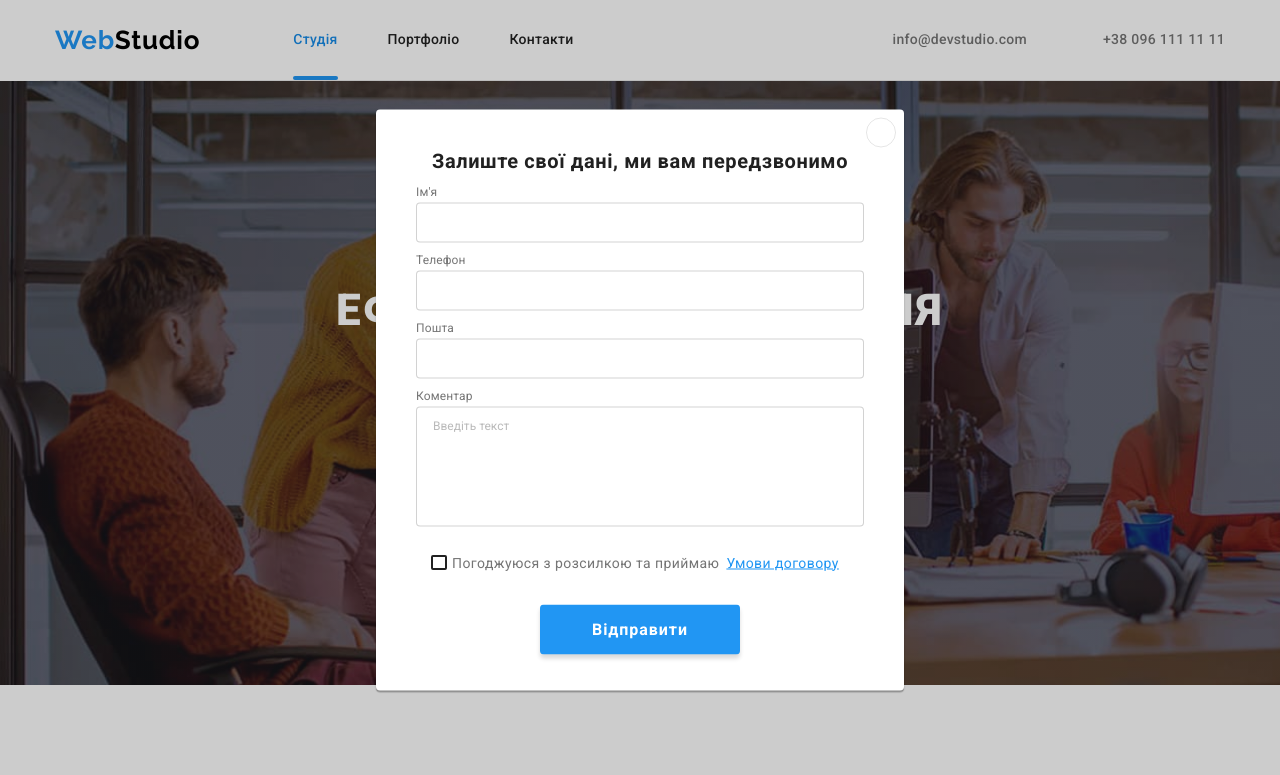
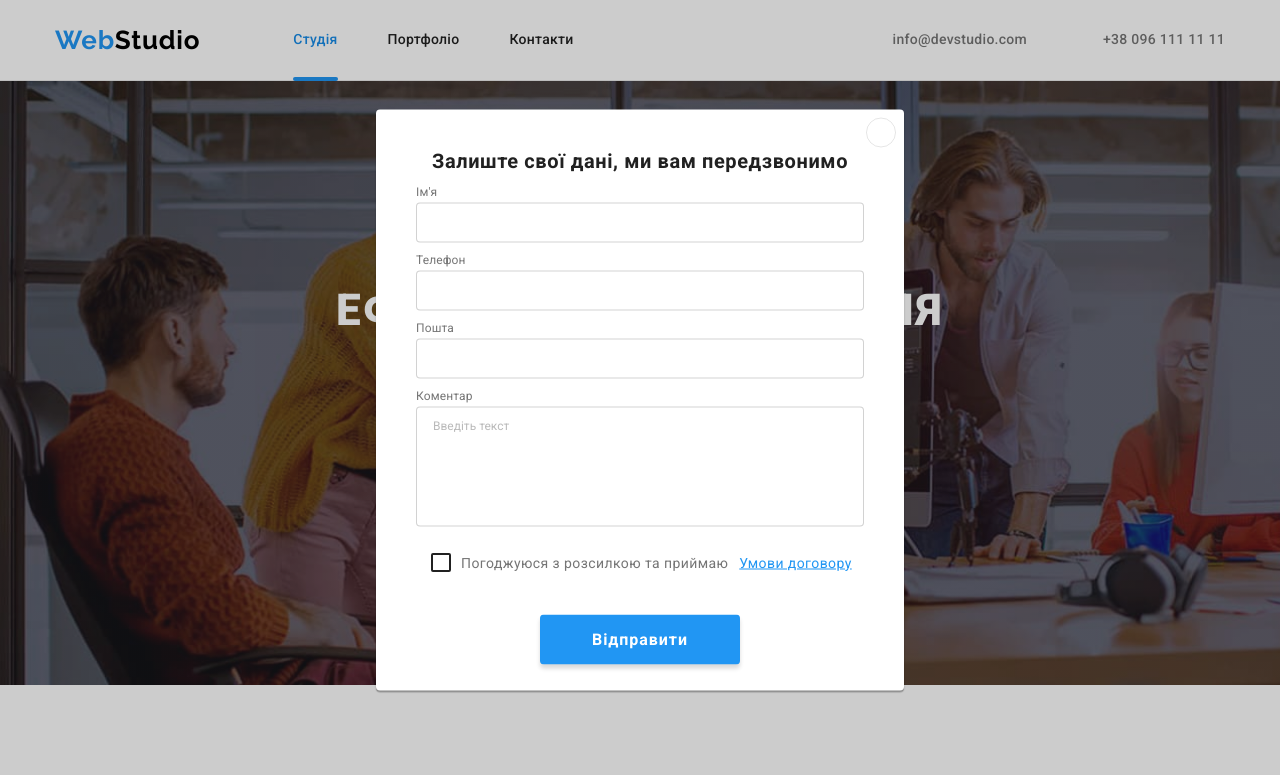
Before and after one commit to OksanaDrobakha/goit-markup-hw-06, a plain HTML site: page index.html in a window 1280 px wide. Both pictures are taken after a click on the button "Замовити послугу". Shown: the top 775 px of the page. Drawn offline with nearby package versions, Linux system fonts and the light colour scheme.

Commit message:
fix modal

```diff
--- a/css/styles.css
+++ b/css/styles.css
@@ -142,7 +142,7 @@ body {
 .current::after {
   position: absolute;
   display: block;
-  bottom: 0;
+  bottom: -1px;
   content: " ";
   width: 100%;
   height: 4px;
@@ -191,6 +191,9 @@ body {
 .header-container {
   display: flex;
   align-items: center;
+}
+
+.header {
   border-bottom: 1px solid #ececec;
 }
 
@@ -927,9 +930,6 @@ body {
   display: flex;
   position: relative;
   margin-bottom: 10px;
-  transition-property: fill;
-  transition-duration: 250ms;
-  transition-timing-function: cubic-bezier(0.4, 0, 0.2, 1);
 }
 
 .form-item:hover,
@@ -965,12 +965,21 @@ body {
   border-color: var(--accent-color);
 }
 
+.modal-input:hover + .modal-form-icon,
+.modal-input:focus + .modal-form-icon {
+  fill: var(--accent-color);
+}
+
 .modal-form-icon {
   position: absolute;
   left: 15px;
   top: 50%;
   margin: 0;
+  padding: auto;
   transform: translateY(-50%);
+  transition-property: fill;
+  transition-duration: 250ms;
+  transition-timing-function: cubic-bezier(0.4, 0, 0.2, 1);
 }
 
 .modal-form-check {
@@ -1005,23 +1014,25 @@ body {
   color: rgba(117, 117, 117, 0.5);
 }
 
-.form-checkbox {
-  visibility: hidden;
-}
-
 .modal-form-check {
+  display: flex;
+  align-content: center;
+  justify-content: center;
   border: 2px solid var(--title-color);
   border-radius: 2px;
   fill: var(--white-color);
-  transition-property: background-color;
+  transition-property: background-color border-color;
   transition-duration: 250ms;
   transition-timing-function: cubic-bezier(0.4, 0, 0.2, 1);
 }
 
-.modal-form-check:hover,
-.modal-form-check:focus {
-  border: transparent;
+.form-checkbox:checked + .form-agree span {
+  border-color: var(--accent-color);
   background-color: var(--accent-color);
+}
+
+.form-checkbox:focus + .form-agree span {
+  border-color: var(--accent-color);
 }
 
 .form-agree {
@@ -1030,7 +1041,7 @@ body {
   line-height: 1.71;
   letter-spacing: 0.03em;
   color: var(--text-color);
-  margin-left: 23px;
+  margin-left: 45px;
 }
 
 .form-contract {
@@ -1058,7 +1069,7 @@ body {
   position: relative;
   left: 50%;
   transform: translate(-50%, 0);
-  margin-top: 20px;
+  margin-top: 30px;
   transition-property: background-color;
   transition-duration: 250ms;
   transition-timing-function: cubic-bezier(0.4, 0, 0.2, 1);
--- a/index.html
+++ b/index.html
@@ -552,12 +552,21 @@
               class="modal-comment"
             ></textarea>
             <span class="form-item">
-              <input type="checkbox" name="agree" class="form-checkbox" />
-              <svg class="modal-form-check" width="16" height="15">
-                <use href="./images/symbol-defs.svg#icon-agree"></use>
-              </svg>
-              <p class="form-agree">Погоджуюся з розсилкою та приймаю</p>
-              <a href="#" class="form-contract">Умови договору</a>
+              <input
+                type="checkbox"
+                id="check"
+                name="agree"
+                class="form-checkbox visually-hidden"
+              />
+              <label for="check" class="form-agree">
+                <span class="modal-form-check">
+                  <svg width="16" height="15">
+                    <use href="./images/symbol-defs.svg#icon-agree"></use>
+                  </svg>
+                </span>
+                Погоджуюся з розсилкою та приймаю
+                <a href="#" class="form-contract">Умови договору</a>
+              </label>
             </span>
             <button type="submit" class="modal-form-button">Відправити</button>
           </form>
```
